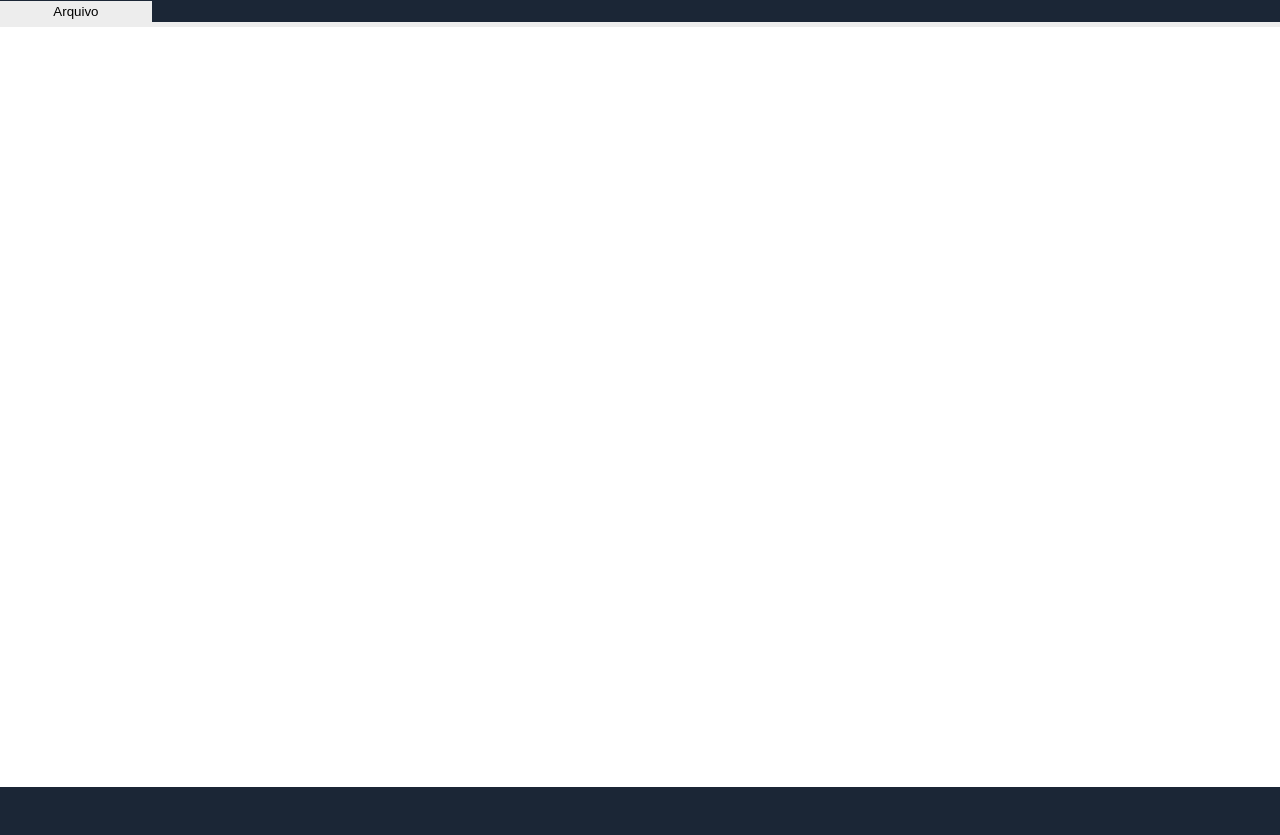
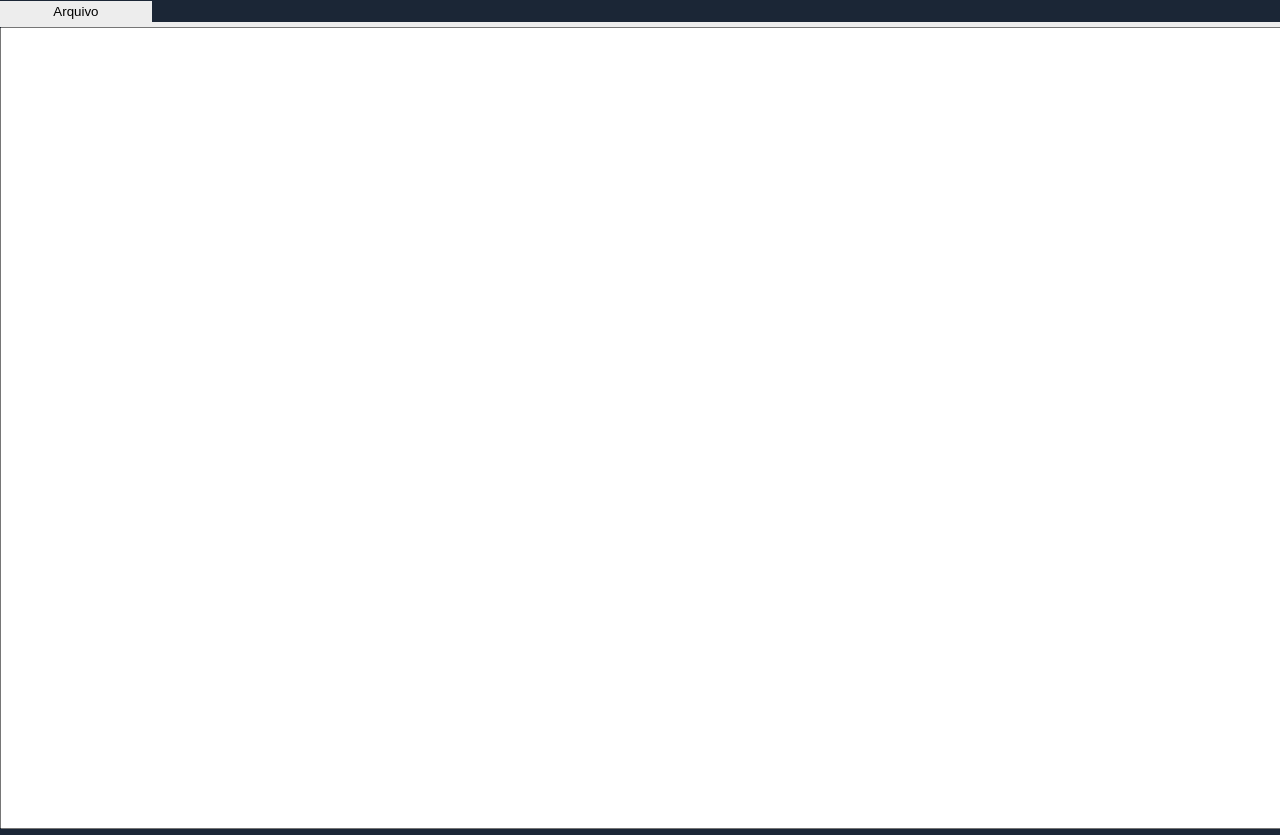
Before and after one commit to JoaoGabrielOliveira/praticing, a React (Vite) app in the folder frontend/: page / in a window 1280 px wide. Before the commit the page ends 800 px from the top, so only its background shows below. Built offline with nearby package versions, Linux system fonts and the light colour scheme.

Commit message:
Add style to TextArea component Improve style

```diff
--- a/frontend/src/App.css
+++ b/frontend/src/App.css
@@ -14,14 +14,6 @@
     padding: 0%;
   }
 
-  main textarea#text {
-    font-family: var(--text-font);
-    font-size: var(--text-size);
-
-    min-width: 100%;
-    min-height: 95vh;
-
-    resize: none;
-    border: none;
-
+  main {
+    height: 100%;
   }
--- a/frontend/src/components/TextArea/index.jsx
+++ b/frontend/src/components/TextArea/index.jsx
@@ -1,4 +1,5 @@
 import React, { useState } from 'react';
+import './style.css';
 
 function TextArea() {
     const [text, setText] = useState("");
--- /dev/null
+++ b/frontend/src/components/TextArea/style.css
@@ -0,0 +1,10 @@
+textarea {
+    font-family: var(--text-font);
+    font-size: var(--text-size);
+
+    outline: none;
+    resize: none;
+
+    width: 100%;
+    height: 100%;
+}
--- a/frontend/src/style.css
+++ b/frontend/src/style.css
@@ -22,5 +22,4 @@ body {
 
 #app {
     height: 100vh;
-    text-align: center;
 }
```
